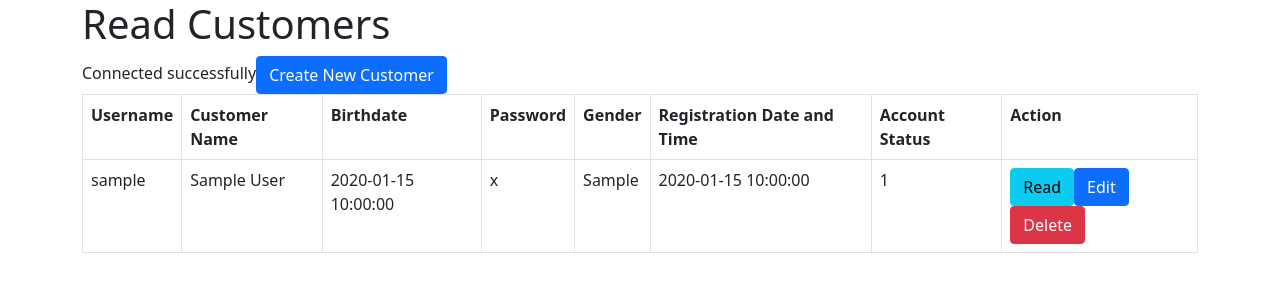
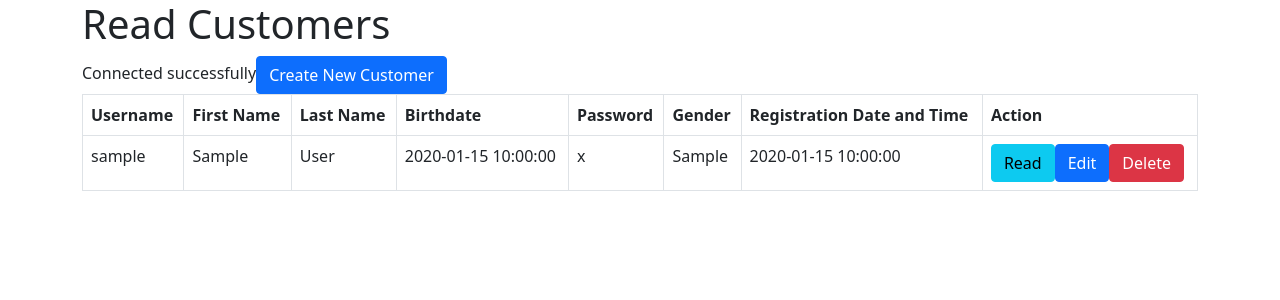
Before and after one commit to ellietheelai/DDM202_WA_Final, a PHP site: page /customer_index.php in a window 1280 px wide. Shown: the top 300 px of the page. Run offline with PHP 8.4, Linux system fonts and the light colour scheme; tables that the repository leaves empty or names only in its code hold one stand-in row (values such as "Sample post").

Commit message:
completed customer and c_index (worked)

```diff
--- a/customer_index.php
+++ b/customer_index.php
@@ -22,7 +22,7 @@
         // delete message prompt will be here
 
         // select all data
-        $query = "SELECT username, customer_name, birthdate, password, gender, registration_date_time, account_status FROM customers ORDER BY customer_id DESC";
+        $query = "SELECT username, first_name, last_name, birthdate, password, gender, registration_date_time FROM customers ORDER BY username DESC";
         $stmt = $con->prepare($query);
         $stmt->execute();
 
@@ -41,12 +41,12 @@
             //creating our table heading
             echo "<tr>";
             echo "<th>Username</th>";
-            echo "<th>Customer Name</th>";
+            echo "<th>First Name</th>";
+            echo "<th>Last Name</th>";
             echo "<th>Birthdate</th>";
             echo "<th>Password</th>";
             echo "<th>Gender</th>";
             echo "<th>Registration Date and Time</th>";
-            echo "<th>Account Status</th>";
             echo "<th>Action</th>";
             echo "</tr>";
 
@@ -59,12 +59,12 @@
                 // creating new table row per record
                 echo "<tr>";
                 echo "<td>{$username}</td>";
-                echo "<td>{$customer_name}</td>";
+                echo "<td>{$first_name}</td>";
+                echo "<td>{$last_name}</td>";
                 echo "<td>{$birthdate}</td>";;
                 echo "<td>{$password}</td>";;
                 echo "<td>{$gender}</td>";;
-                echo "<td>{$registration_date_time}</td>";;
-                echo "<td>{$account_status}</td>";;
+                echo "<td>{$registration_date_time}</td>";
                 echo "<td>";
                 // read one record
                 echo "<a href='customer_read.php?customer_id={$username}' class='btn btn-info m-r-1em'>Read</a>";
```
Also changed, not shown: customer.php (+5 -5 lines).
